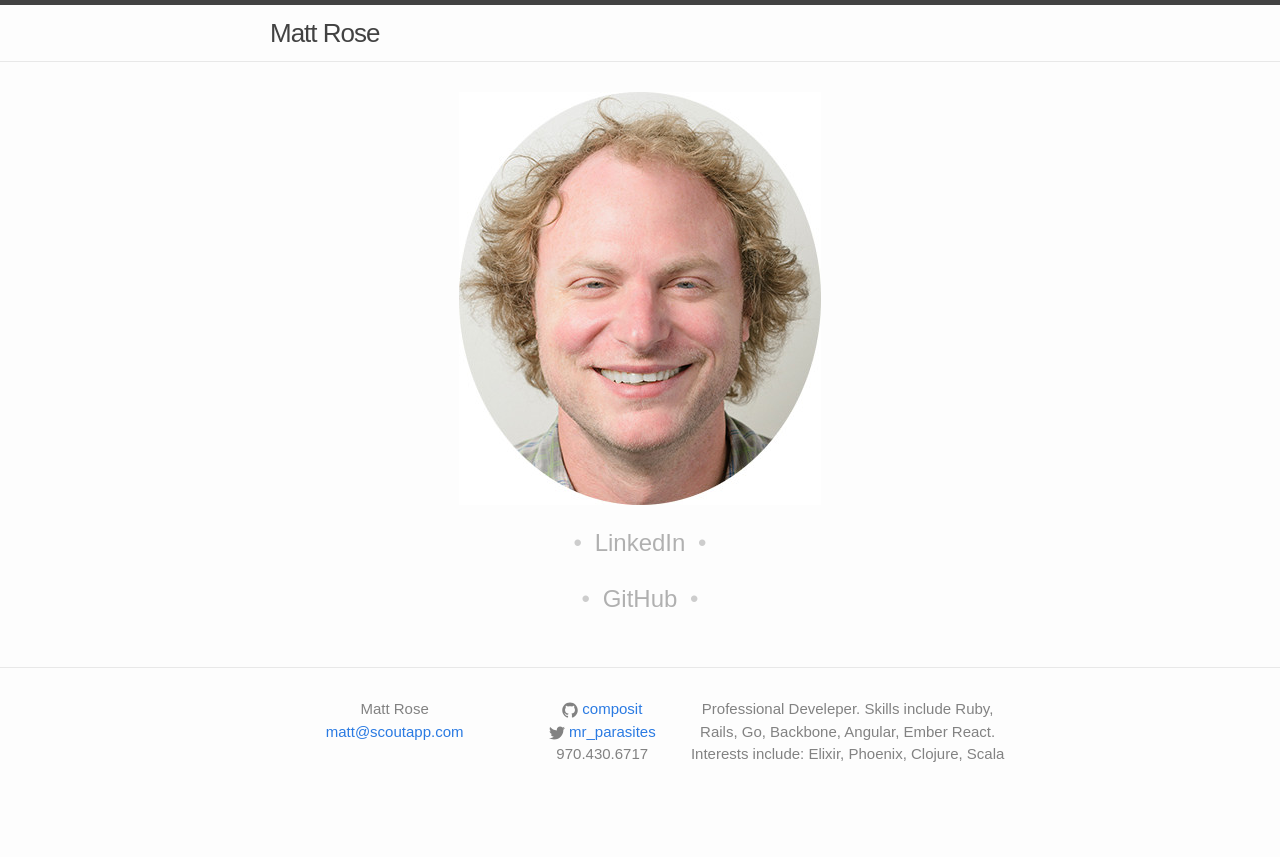
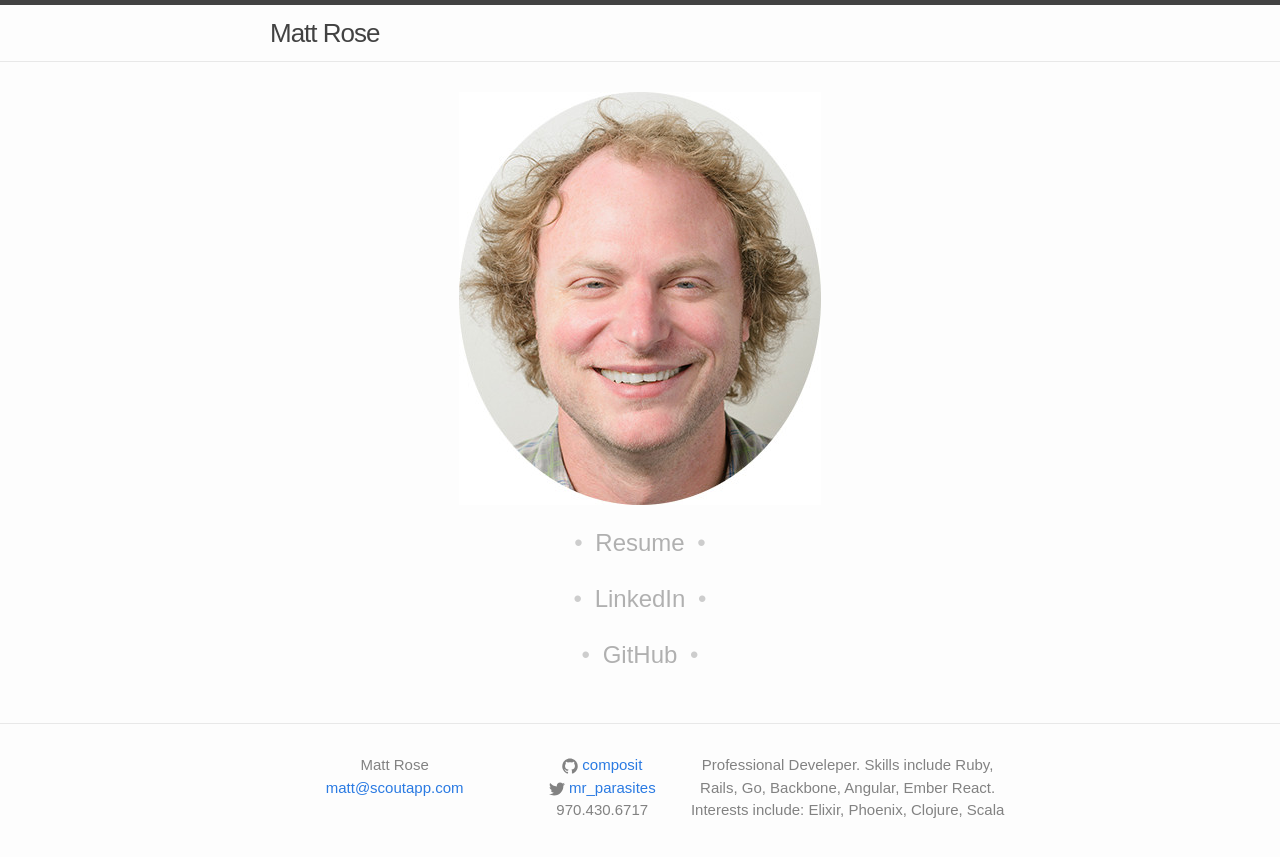
Before and after one commit to composit/composit.github.io, a Jekyll site: the page built from index.html, in a window 1280 px wide. Shown: the top 857 px of the page. Built offline with Jekyll 4.4.1, drawn with Linux system fonts in a browser that asks for light colours.

Commit message:
Update index.html

```diff
--- a/index.html
+++ b/index.html
@@ -9,6 +9,9 @@ layout: default
 
   <ul>
     <li class='doc'>
+      <a href='/matt_rose_resume.pdf'>Resume</a>
+    </li>
+    <li class='doc'>
       <a href='https://www.linkedin.com/in/composition9'>LinkedIn</a>
     </li>
     <li class='doc'>
```
